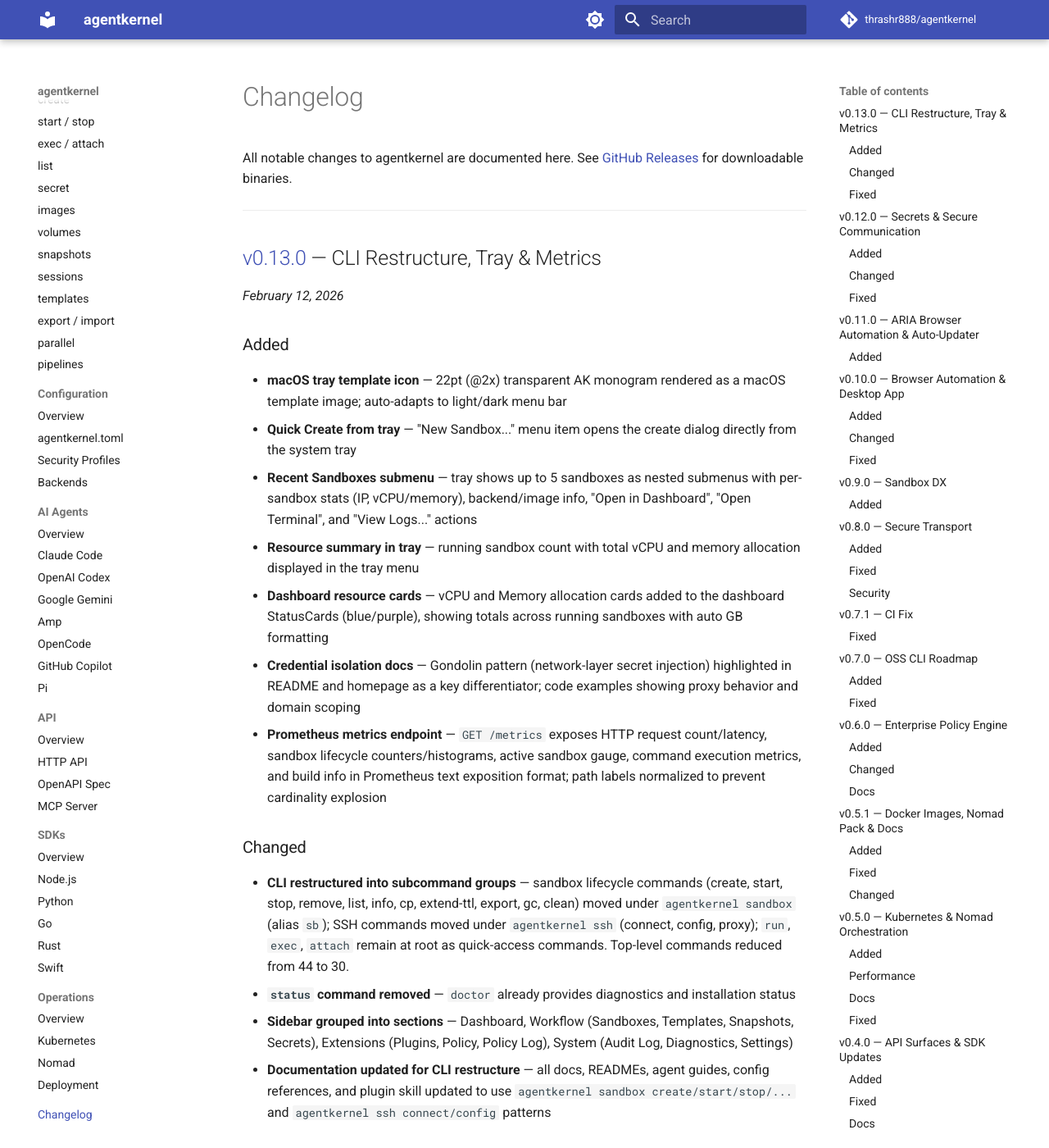
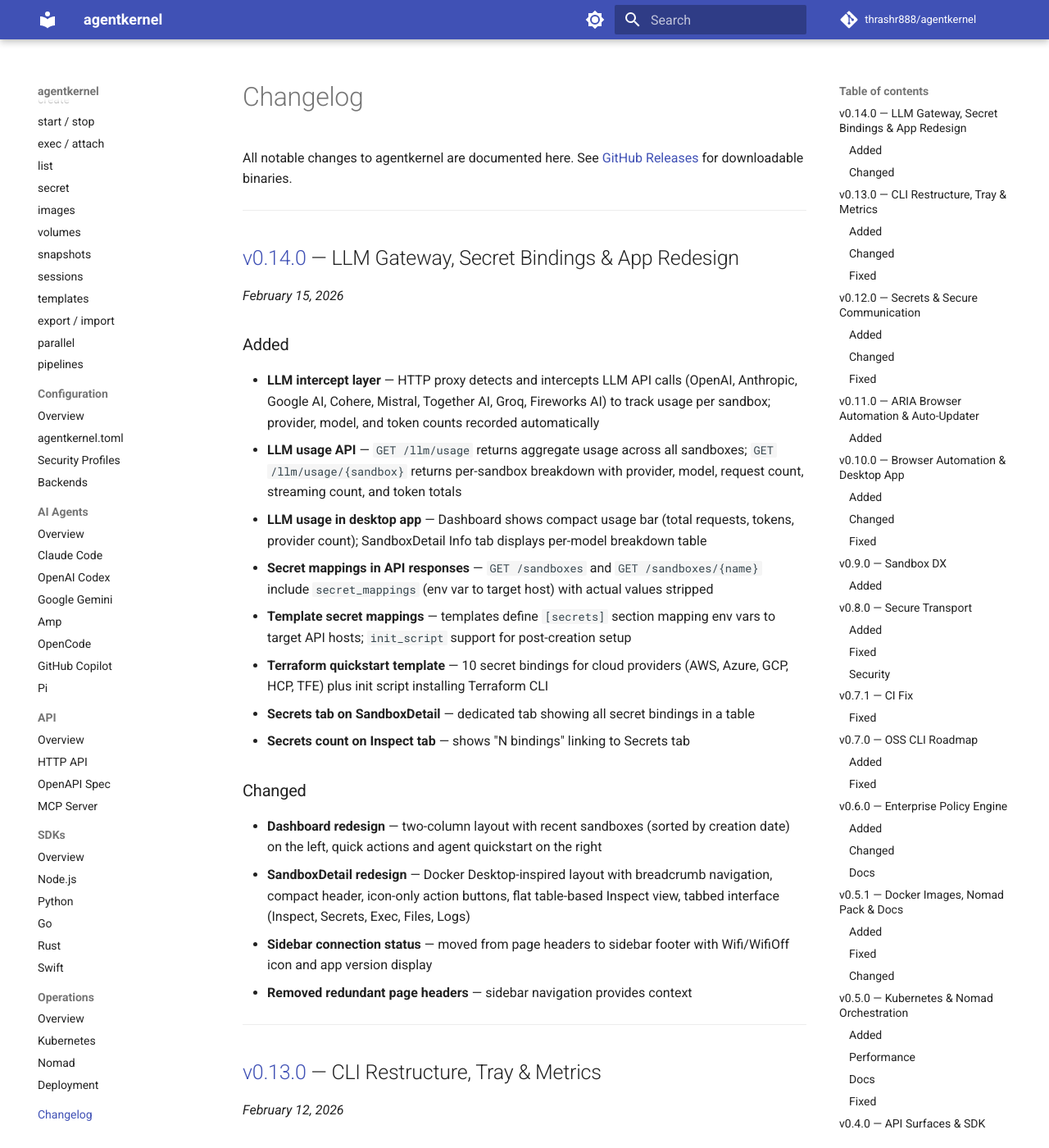
Before and after one commit to thrashr888/agentkernel, an MkDocs documentation site: the page built from docs/changelog.md, in a window 1280 px wide and 1400 px high. Shown: the whole window at 82% size. Built offline with MkDocs 1.6.1 and Material for MkDocs 9.7.7, drawn with Linux system fonts in a browser that asks for light colours; comment, search, counter and statistics services are not loaded.

Commit message:
release: v0.14.0
Co-Authored-By: Claude Opus 4.6 <noreply@anthropic.com>

```diff
--- a/Cargo.toml
+++ b/Cargo.toml
@@ -1,6 +1,6 @@
 [package]
 name = "agentkernel"
-version = "0.13.0"
+version = "0.14.0"
 edition = "2024"
 description = "Run AI coding agents in secure, isolated microVMs"
 authors = ["Paul Thrasher <thrashr888@gmail.com>"]
--- a/docs/changelog.md
+++ b/docs/changelog.md
@@ -3,6 +3,30 @@
 
 All notable changes to agentkernel are documented here.
 See [GitHub Releases](https://github.com/thrashr888/agentkernel/releases) for downloadable binaries.
+
+---
+
+## [v0.14.0](https://github.com/thrashr888/agentkernel/releases/tag/v0.14.0) — LLM Gateway, Secret Bindings & App Redesign
+
+_February 15, 2026_
+
+### Added
+
+- **LLM intercept layer** — HTTP proxy detects and intercepts LLM API calls (OpenAI, Anthropic, Google AI, Cohere, Mistral, Together AI, Groq, Fireworks AI) to track usage per sandbox; provider, model, and token counts recorded automatically
+- **LLM usage API** — `GET /llm/usage` returns aggregate usage across all sandboxes; `GET /llm/usage/{sandbox}` returns per-sandbox breakdown with provider, model, request count, streaming count, and token totals
+- **LLM usage in desktop app** — Dashboard shows compact usage bar (total requests, tokens, provider count); SandboxDetail Info tab displays per-model breakdown table
+- **Secret mappings in API responses** — `GET /sandboxes` and `GET /sandboxes/{name}` include `secret_mappings` (env var to target host) with actual values stripped
+- **Template secret mappings** — templates define `[secrets]` section mapping env vars to target API hosts; `init_script` support for post-creation setup
+- **Terraform quickstart template** — 10 secret bindings for cloud providers (AWS, Azure, GCP, HCP, TFE) plus init script installing Terraform CLI
+- **Secrets tab on SandboxDetail** — dedicated tab showing all secret bindings in a table
+- **Secrets count on Inspect tab** — shows "N bindings" linking to Secrets tab
+
+### Changed
+
+- **Dashboard redesign** — two-column layout with recent sandboxes (sorted by creation date) on the left, quick actions and agent quickstart on the right
+- **SandboxDetail redesign** — Docker Desktop-inspired layout with breadcrumb navigation, compact header, icon-only action buttons, flat table-based Inspect view, tabbed interface (Inspect, Secrets, Exec, Files, Logs)
+- **Sidebar connection status** — moved from page headers to sidebar footer with Wifi/WifiOff icon and app version display
+- **Removed redundant page headers** — sidebar navigation provides context
 
 ---
 
```
Also changed, not shown: 4 other files.
